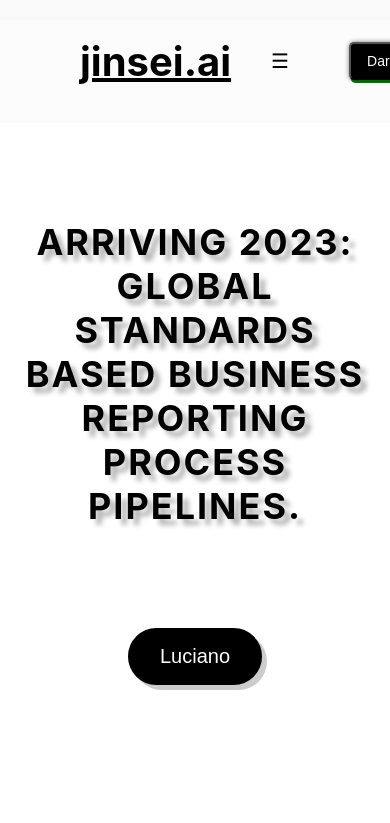
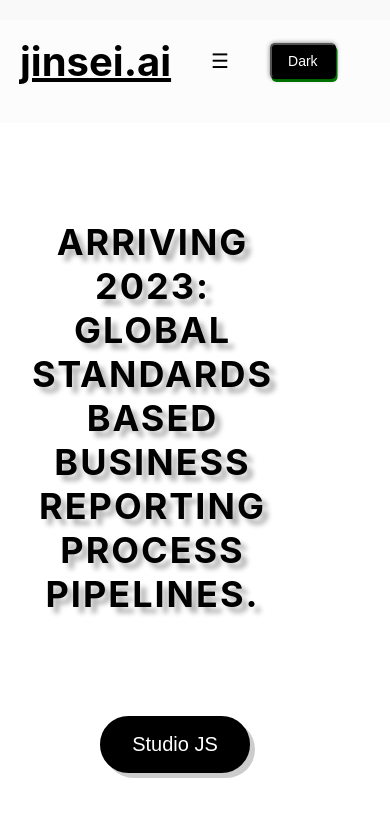
Before and after one commit to HenrikMoe/jinsei.ai-sbrm-rdf-llm-UI, a React (Create React App) app in the folder frontend/my-react-app/: page / in a window 390 px wide. Shown: the top 823 px of the page. Built offline with nearby package versions, Linux system fonts and the light colour scheme; no server answers.

Commit message:
ready for xlsx demos hardcode?

```diff
--- a/frontend/my-react-app/src/Header.css
+++ b/frontend/my-react-app/src/Header.css
@@ -38,6 +38,13 @@
     display: flex;
   align-items: center;
   }
+
+  @media (max-width: 767px) {
+    .title {
+      margin-left: 0px;
+    }
+  }
+
 
 
 
@@ -87,6 +94,22 @@
   cursor: pointer;
 }
 
+.menu-button2 {
+  color: black;
+  font-size: 20px;
+  margin-right: 10px;
+  cursor: pointer;
+}
+
+@media (max-width: 767px) {
+  .menu-button2 {
+    margin-right: 70px;
+  }
+}
+
+
+
+
 .dark-button {
   background-color: black; /* Dark background color */
   color: #fff; /* Text color in dark mode */
@@ -113,9 +136,22 @@
   margin-left: 10px;
   color: black;
 }
+@media (max-width: 767px) {
+  .title5 {
+    display: none;
+  }
+}
 
 .cornerWrap{
   display: flex;
+}
+
+@media (max-width: 768px) {
+  .cornerWrap {
+    padding: 8px 16px; /* Adjust padding for smaller screens */
+    font-size: 14px; /* Adjust font size for smaller screens */
+    margin-right: 50px; /* Center the button horizontally and add space between buttons */
+  }
 }
 
 .close-button {
--- a/frontend/my-react-app/src/Header.js
+++ b/frontend/my-react-app/src/Header.js
@@ -76,7 +76,7 @@ const Header = () => {
           </div>
         </div>
 
-        <div className={`menu-button ${isHeaderVisible ? '' : 'hidden'} ${isDarkMode ? 'dark-mode' : ''}`} onClick={toggleMenu} >
+        <div className={`menu-button2 ${isHeaderVisible ? '' : 'hidden'} ${isDarkMode ? 'dark-mode' : ''}`} onClick={toggleMenu} >
         <div className='cornerWrap'>
           <button className="dark-button" onClick={toggleDarkMode}>
             {isDarkMode ? 'Light' : 'Dark'}
--- a/frontend/my-react-app/src/Homepage.css
+++ b/frontend/my-react-app/src/Homepage.css
@@ -2,6 +2,12 @@
   text-align: center;
   padding: 20px;
   margin-top: 100px;
+}
+/* Media query for mobile devices */
+  @media (max-width: 768px) {
+  .homepage-container {
+    margin-right: 40px;
+  }
 }
 
 .api-button {
@@ -38,6 +44,13 @@
   letter-spacing: 2px; /* Adjust letter spacing as needed */
   margin-top: 100px;
   margin-bottom: 100px;
+}
+@media (max-width: 767px) {
+  .arriving-text {
+    margin-right: 40px;
+    margin-left: -5px;
+
+  }
 }
 
 /* Homepage.css */
@@ -103,8 +116,8 @@
 }
 
 .dark-mode-button {
-  background-color: #333;
-  color: #fff;
+  background-color: white;
+  color: black;
   border-color: white;
   box-shadow: 1px 1px 0 rgba(0, 0, 0, 0.2);
 
--- a/frontend/my-react-app/src/Homepage.js
+++ b/frontend/my-react-app/src/Homepage.js
@@ -65,7 +65,7 @@ function Homepage() {
         {t('Arriving 2023: Global standards based business reporting process pipelines.')}
       </div>
       <button onClick={handlePrototypeClick} className={`prototype-button ${isDarkMode ? 'dark-mode-button' : ''}`}>
-        Luciano
+         Studio JS
       </button>
       <div className={`langWrap ${isDarkMode ? 'dark-mode-text' : ''}`}>
         <button className={`lang ${isDarkMode ? 'dark-mode-text' : ''}`} onClick={() => changeLanguage('en')}>EN</button>
--- a/frontend/my-react-app/src/Prototype.css
+++ b/frontend/my-react-app/src/Prototype.css
@@ -94,6 +94,7 @@
 .dark-mode {
   background-color: #000;
   color: #fff;
+  border-radius: 10px;
 }
 
 .dark-mode-text {
@@ -101,6 +102,35 @@
 }
 
 .dark-mode-button {
-  background-color: #333;
-  color: #fff;
+  background-color: white;
+  color: black;
+  border-color: white;
+  box-shadow: 1px 1px 0 rgba(0, 0, 0, 0.2);
+
 }
+
+.content-grid {
+  margin-left: 10px;
+  display: grid;
+  grid-template-columns: 200px 1fr; /* Adjust the width of the side menu as needed */
+  grid-gap: 20px; /* Add spacing between columns */
+  align-items: start; /* Align items to the top of the grid */
+  padding: 20px; /* Add padding as needed */
+  box-sizing: border-box; /* Include padding in the width */
+}
+
+/* Add a media query to adapt the layout for smaller screens (e.g., max-width: 768px) */
+@media (max-width: 768px) {
+  .content-grid {
+    grid-template-columns: 1fr; /* Stack columns for smaller screens */
+  }
+}
+
+.prototype-container {
+  display: grid;
+  grid-template-columns: 200px 1fr; /* Adjust the width of the side menu as needed */
+  grid-gap: 20px; /* Add spacing between columns */
+  align-items: start; /* Align items to the top of the grid */
+  padding: 20px; /* Add padding as needed */
+  box-sizing: border-box; /* Include padding in the width */
+}
--- a/frontend/my-react-app/src/Prototype.js
+++ b/frontend/my-react-app/src/Prototype.js
@@ -26,7 +26,7 @@ function Prototype() {
     <div className={`prototype-container ${isDarkMode ? 'dark-mode' : ''}`}>
       {isAuthenticated ? (
         // Content for authenticated users
-        <div>
+        <div class='content-grid'>
           <PrototypeHeader />
           <PrototypeSideMenu />
           {/* Add content for signed-in users here */}
--- a/frontend/my-react-app/src/PrototypeHeader.css
+++ b/frontend/my-react-app/src/PrototypeHeader.css
@@ -9,6 +9,9 @@
   align-items: center;
   position: fixed;
   margin-top: 150px;
+  margin-left:5px;
+  margin-right:5px;
+  border-radius: 10px;
   top: 0;
   left: 0;
   right: 0;
--- a/frontend/my-react-app/src/PrototypeHeader.js
+++ b/frontend/my-react-app/src/PrototypeHeader.js
@@ -12,7 +12,7 @@ const PrototypeHeader = () => {
   return (
     <div className={`prototype-header ${isDarkMode ? 'dark-mode' : ''}`}>
       <img className={`header-image ${isDarkMode ? 'dark-mode' : ''}`} src={image} alt="My Image" />
-      <h2>Luciano V0</h2>
+      <h2>Studio JS</h2>
       <Popup />
     </div>
   );
--- a/frontend/my-react-app/src/PrototypeSideMenu.css
+++ b/frontend/my-react-app/src/PrototypeSideMenu.css
@@ -7,9 +7,12 @@
   position: fixed;
   top: 0;
   left: 0;
+  margin-left:5px;
+  margin-right:5px;
   bottom: 0;
   z-index: 500;
   margin-top: 270px;
+  border-radius: 10px;
   padding: 20px;
   overflow-y: auto;
 }
--- a/frontend/my-react-app/src/Timeline.css
+++ b/frontend/my-react-app/src/Timeline.css
@@ -27,8 +27,7 @@
   .dark-button {
     padding: 8px 16px; /* Adjust padding for smaller screens */
     font-size: 14px; /* Adjust font size for smaller screens */
-    margin: 10px 0;
-    margin-right: 20px; /* Center the button horizontally and add space between buttons */
+    margin-right: 50px; /* Center the button horizontally and add space between buttons */
   }
 }
 
```
